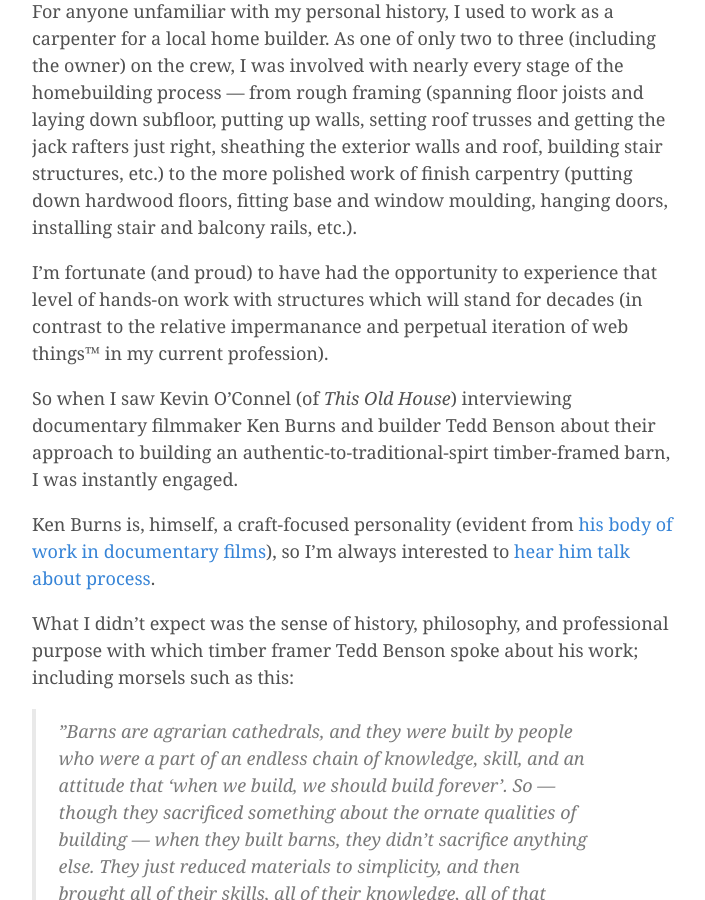
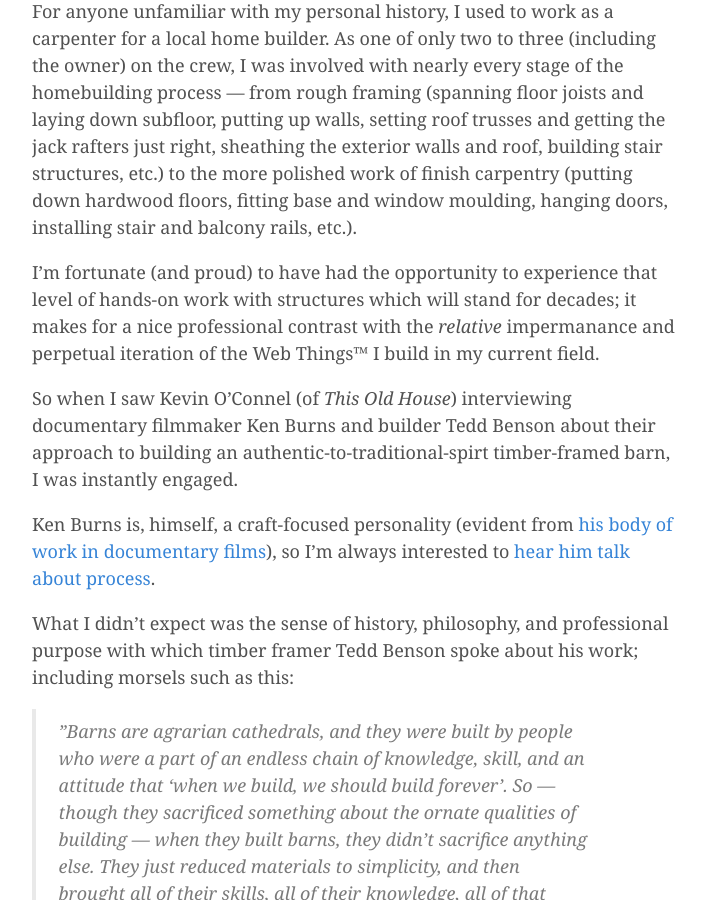
Before and after one commit to jasonmklug/multi-discipline, a Jekyll site: the page built from _posts/2014-11-24-ken-burns-timber-framed-barn.md, in a window 1280 px wide and 900 px high, scrolled down 947 px. Shown: the whole window, without its empty margins (284-989 px from the left). Built offline with Jekyll 4.4.1, drawn with Linux system fonts in a browser that asks for light colours; Markdown is read by kramdown in place of the engine named in the settings.

Commit message:
Slight copy tweak to Timer-Framed Philosophy post

```diff
--- a/_posts/2014-11-24-ken-burns-timber-framed-barn.md
+++ b/_posts/2014-11-24-ken-burns-timber-framed-barn.md
@@ -14,7 +14,7 @@ _**Be sure to also watch parts [II](http://video.pbs.org/video/2365320016/) and
 
 For anyone unfamiliar with my personal history, I used to work as a carpenter for a local home builder.  As one of only two to three (including the owner) on the crew, I was involved with nearly every stage of the homebuilding process — from rough framing (spanning floor joists and laying down subfloor, putting up walls, setting roof trusses and getting the jack rafters just right, sheathing the exterior walls and roof, building stair structures, etc.) to the more polished work of finish carpentry (putting down hardwood floors, fitting base and window moulding, hanging doors, installing stair and balcony rails, etc.).
 
-I’m fortunate (and proud) to have had the opportunity to experience that level of hands-on work with structures which will stand for decades (in contrast to the relative impermanance and perpetual iteration of web things&trade; in my current profession).
+I’m fortunate (and proud) to have had the opportunity to experience that level of hands-on work with structures which will stand for decades; it makes for a nice professional contrast with the *relative* impermanance and perpetual iteration of the Web Things&trade; I build in my current field.
 
 So when I saw Kevin O’Connel (of _This Old House_) interviewing documentary filmmaker Ken Burns and builder Tedd Benson about their approach to building an authentic-to-traditional-spirt timber-framed barn, I was instantly engaged.
 
```
